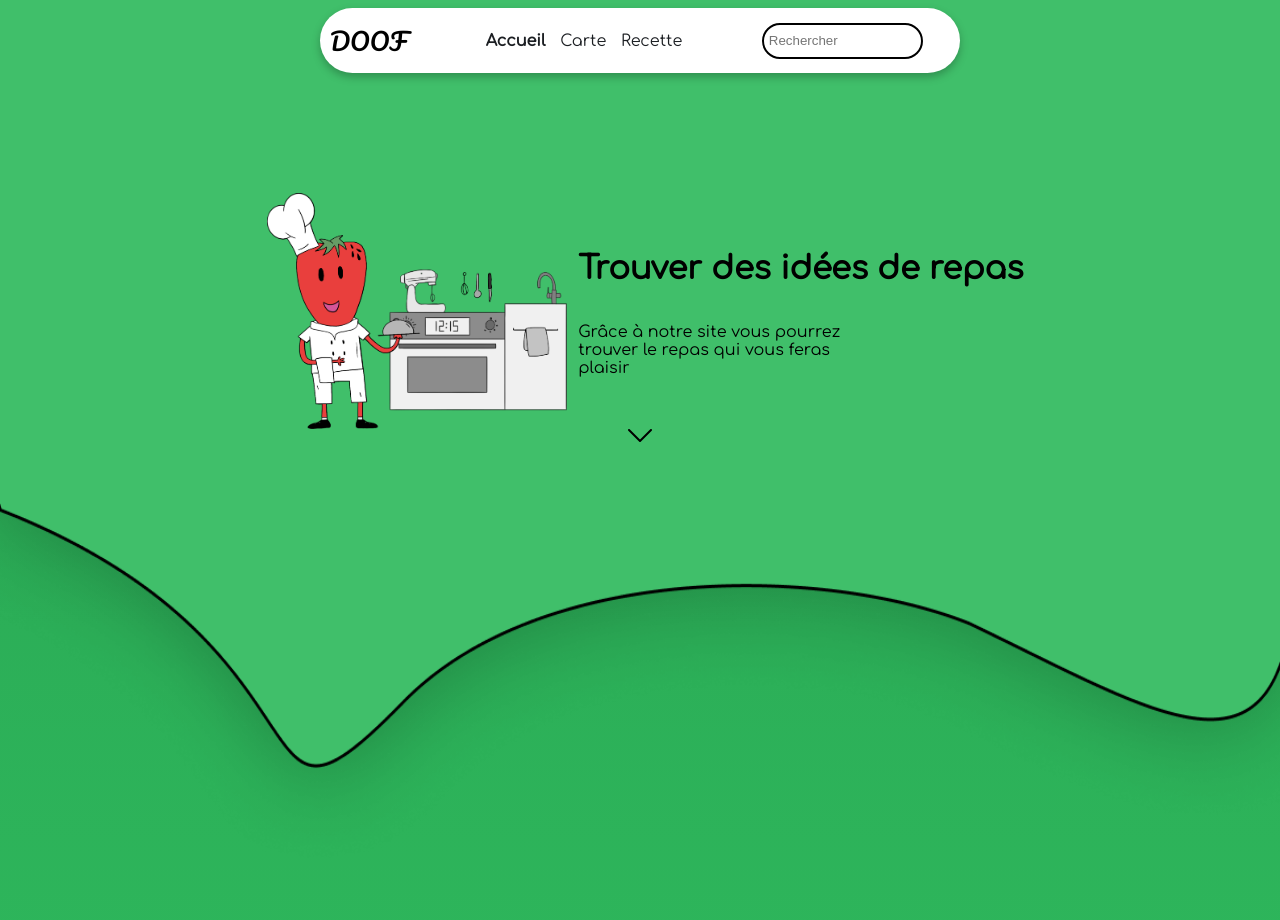
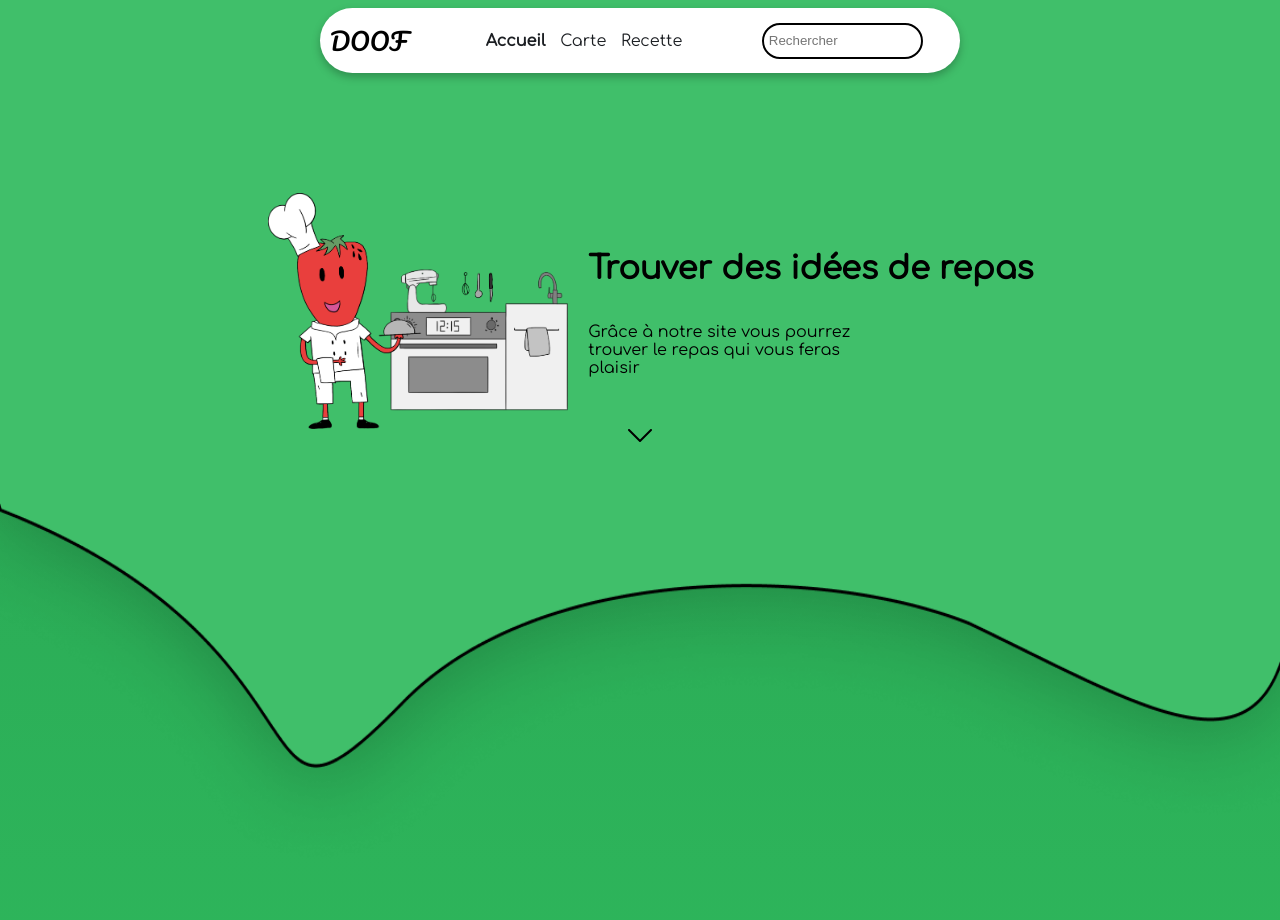
Before and after one commit to lololepetitrigolo/Doof, a Django app: page / in a window 1280 px wide. Shown: the top 920 px of the page. Run offline with Django 3.2, Linux system fonts and the light colour scheme.

Commit message:
Change a little bit the style

```diff
--- a/menu/static/css/main.css
+++ b/menu/static/css/main.css
@@ -102,6 +102,7 @@ p{
 #illu{
     margin: auto;
     width: 300px;
+    margin-right: 20px;
 }
 
 @media screen and (max-width: 960px) {
--- a/menu/templates/menu/index.html
+++ b/menu/templates/menu/index.html
@@ -31,7 +31,7 @@
   </div>
 </div>
 <div id="content" style="color:white; margin-bottom: 70vh;">
-  <img id="illu" src="{% static 'img/Cuisiner.png' %}" alt="image d'illustration">
+  <img id="illu" src="{% static 'img/Relax.png' %}" alt="image d'illustration" style="width: 200px;">
   <div id="column">
     <h1>Aucune préférence</h1>
     <p>Si vous ne chercher pas de repas particulier vous pouvez générer des menus aléatoirement</p>
--- a/menu/templates/menu/layout.html
+++ b/menu/templates/menu/layout.html
@@ -34,8 +34,8 @@
         </svg>
         <span id="doof">DOOF</span>
         <div id="link">
-            <a id="lienActif" href="">Accueil</a>
-            <a id="lien" href="">Carte</a>
+            <a id="lienActif" href="{% url 'index' %}">Accueil</a>
+            <a id="lien" href="{% url 'tous' %}">Carte</a>
             <a id="lien" href="">Recette</a>
         </div>
         <input placeholder="Rechercher" id="search" type="text">
```
Also changed, not shown: menu/static/img/Relax.png (added).
